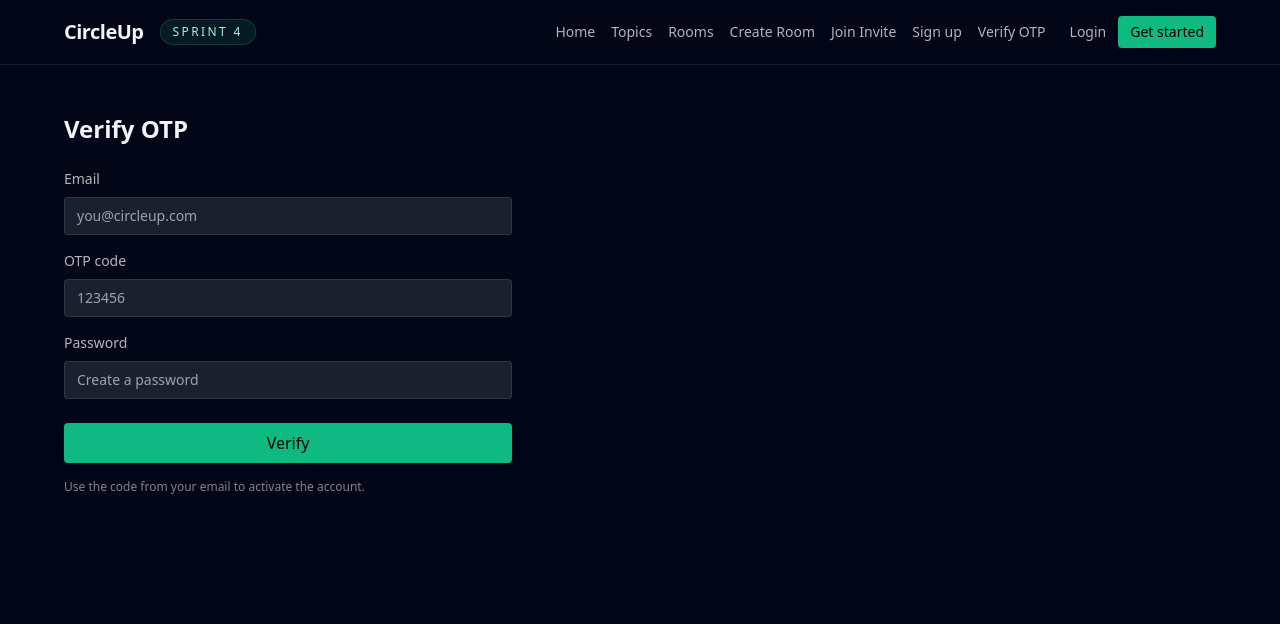
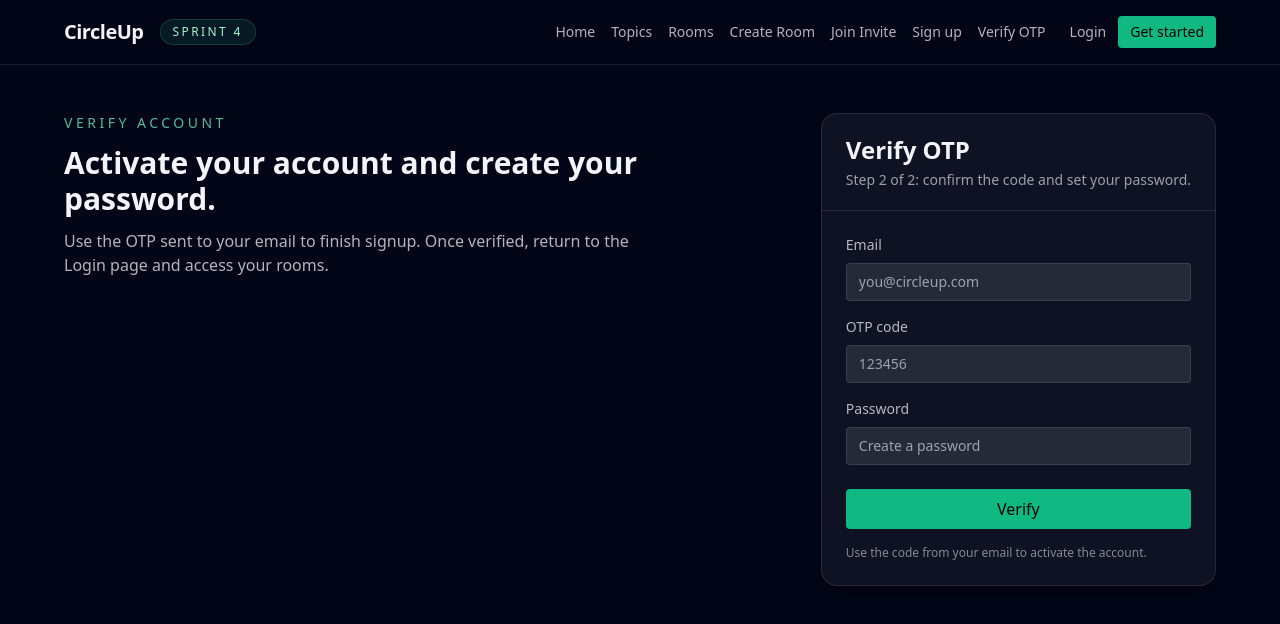
Before and after one commit to AthulElbert/circleup, a React (Vite) app in the folder frontend/: page /verify in a window 1280 px wide. Shown: the top 624 px of the page. Built offline with nearby package versions, Linux system fonts and the light colour scheme; no server answers.

Commit message:
feat(frontend): update authentication flow pages

```diff
--- a/frontend/src/pages/Login.jsx
+++ b/frontend/src/pages/Login.jsx
@@ -1,12 +1,20 @@
+import AuthCard from "../components/AuthCard.jsx";
 import LoginForm from "../components/LoginForm.jsx";
 
 export default function Login() {
   return (
-    <div className="max-w-md">
-      <h2 className="text-2xl font-semibold">Login</h2>
-      <div className="mt-6">
+    <section className="grid gap-6 lg:grid-cols-[1fr_auto] lg:items-start">
+      <div className="max-w-xl">
+        <p className="text-sm uppercase tracking-[0.25em] text-emerald-300/80">Welcome back</p>
+        <h2 className="mt-3 text-3xl font-semibold">Log in to continue your circle.</h2>
+        <p className="mt-3 text-white/70">
+          Use the email and password created during OTP verification. After login you can access topics,
+          rooms, and live sessions.
+        </p>
+      </div>
+      <AuthCard title="Login" subtitle="Use your verified CircleUp account credentials.">
         <LoginForm />
-      </div>
-    </div>
+      </AuthCard>
+    </section>
   );
 }
--- a/frontend/src/pages/OtpVerify.jsx
+++ b/frontend/src/pages/OtpVerify.jsx
@@ -1,12 +1,19 @@
+import AuthCard from "../components/AuthCard.jsx";
 import OtpVerifyForm from "../components/OtpVerifyForm.jsx";
 
 export default function OtpVerify() {
   return (
-    <div className="max-w-md">
-      <h2 className="text-2xl font-semibold">Verify OTP</h2>
-      <div className="mt-6">
+    <section className="grid gap-6 lg:grid-cols-[1fr_auto] lg:items-start">
+      <div className="max-w-xl">
+        <p className="text-sm uppercase tracking-[0.25em] text-emerald-300/80">Verify account</p>
+        <h2 className="mt-3 text-3xl font-semibold">Activate your account and create your password.</h2>
+        <p className="mt-3 text-white/70">
+          Use the OTP sent to your email to finish signup. Once verified, return to the Login page and access your rooms.
+        </p>
+      </div>
+      <AuthCard title="Verify OTP" subtitle="Step 2 of 2: confirm the code and set your password.">
         <OtpVerifyForm />
-      </div>
-    </div>
+      </AuthCard>
+    </section>
   );
 }
--- a/frontend/src/pages/Signup.jsx
+++ b/frontend/src/pages/Signup.jsx
@@ -1,12 +1,19 @@
+import AuthCard from "../components/AuthCard.jsx";
 import SignupForm from "../components/SignupForm.jsx";
 
 export default function Signup() {
   return (
-    <div className="max-w-md">
-      <h2 className="text-2xl font-semibold">Create account</h2>
-      <div className="mt-6">
+    <section className="grid gap-6 lg:grid-cols-[1fr_auto] lg:items-start">
+      <div className="max-w-xl">
+        <p className="text-sm uppercase tracking-[0.25em] text-emerald-300/80">Create account</p>
+        <h2 className="mt-3 text-3xl font-semibold">Request an OTP to start using CircleUp.</h2>
+        <p className="mt-3 text-white/70">
+          Enter your email to receive a one-time code. After that, move to the Verify OTP page to activate the account and set your password.
+        </p>
+      </div>
+      <AuthCard title="Sign up" subtitle="Step 1 of 2: request the OTP for your email.">
         <SignupForm />
-      </div>
-    </div>
+      </AuthCard>
+    </section>
   );
 }
```
